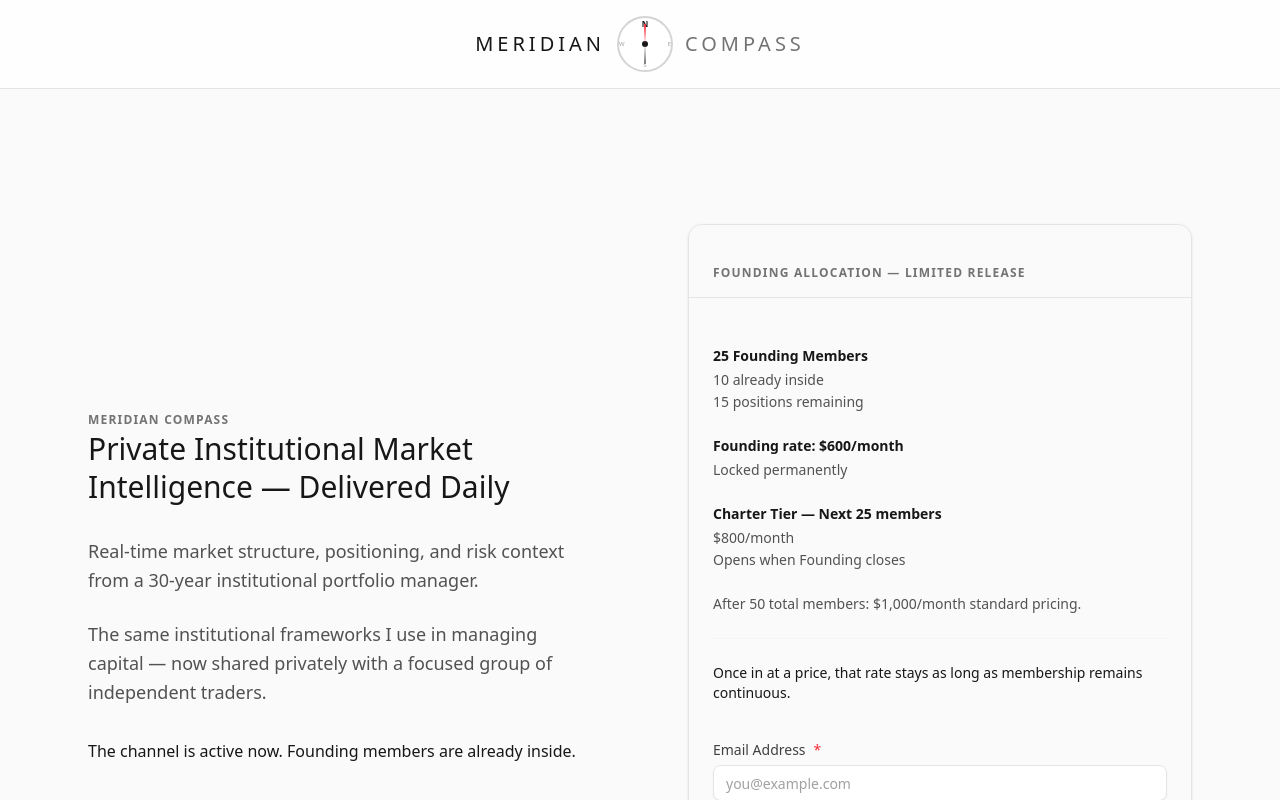
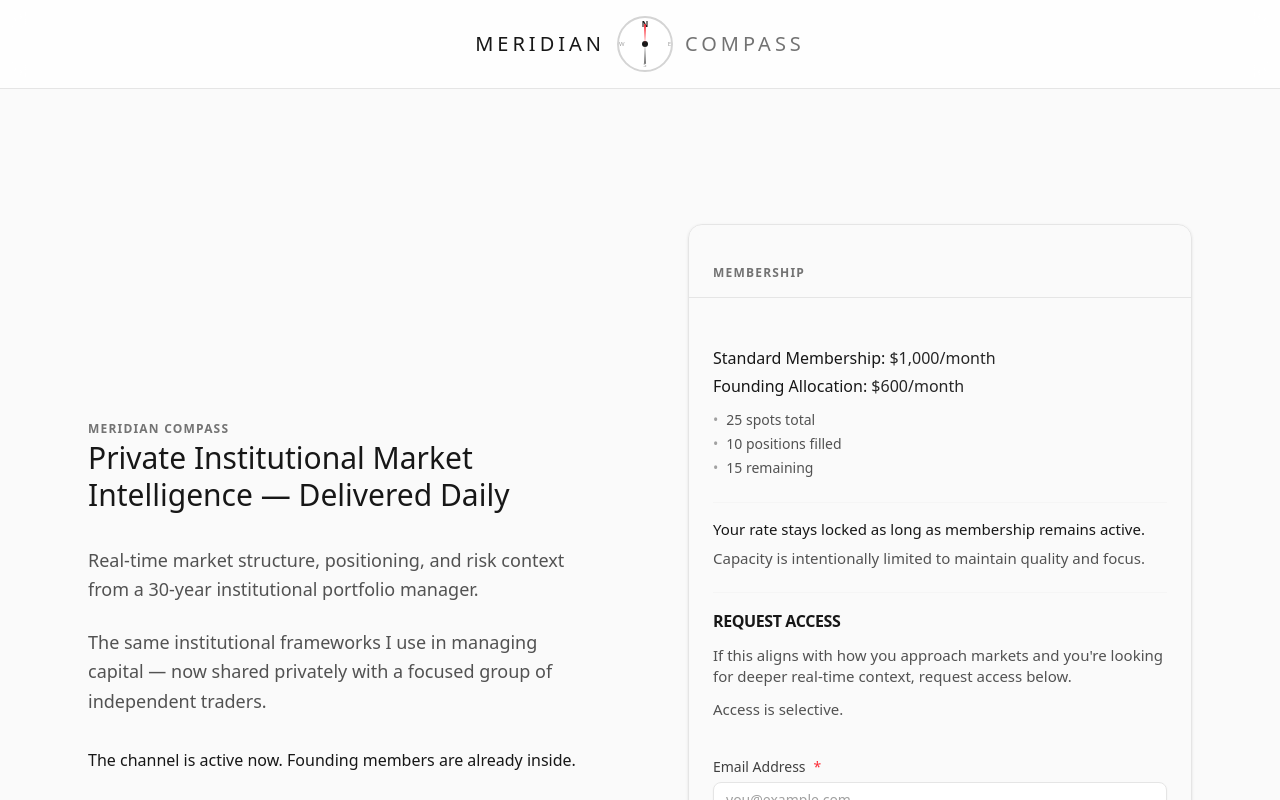
Before and after one commit to apurva670/meridian-early, a Next.js app: page / in a window 1280 px wide. Shown: the top 800 px of the page. Built offline with nearby package versions, Linux system fonts and the light colour scheme; no server answers.

Commit message:
consolidate pricing info into hero section waitlist form and remove bottom membership section

```diff
--- a/src/app/page.tsx
+++ b/src/app/page.tsx
@@ -170,57 +170,6 @@ export default function Home() {
           </div>
         </section>
 
-        {/* Section 7 - Membership */}
-        <section className="w-full bg-[#FAFAFA]">
-          <div className="max-w-4xl mx-auto px-6 py-20 md:py-32">
-            <div className="space-y-12">
-              <h2 className="text-2xl md:text-3xl font-light text-neutral-900">
-                MEMBERSHIP
-              </h2>
-
-              <div className="space-y-6 text-xl text-neutral-900 font-light">
-                <p>
-                  <strong>Standard Membership:</strong> $1,000/month
-                </p>
-                <p>
-                  <strong>Founding Allocation:</strong> $600/month
-                </p>
-
-                <ul className="space-y-2 mt-4 text-neutral-600">
-                  <li className="flex gap-3">
-                    <span className="text-neutral-400">•</span>
-                    <span>25 spots total</span>
-                  </li>
-                  <li className="flex gap-3">
-                    <span className="text-neutral-400">•</span>
-                    <span>10 positions filled</span>
-                  </li>
-                  <li className="flex gap-3">
-                    <span className="text-neutral-400">•</span>
-                    <span>15 remaining</span>
-                  </li>
-                </ul>
-              </div>
-
-              <div className="space-y-4 pt-8 text-xl text-neutral-900 font-light border-t border-neutral-200">
-                <h3 className="text-2xl font-medium text-neutral-900 mb-6">REQUEST ACCESS</h3>
-
-                <p>If this aligns with how you approach markets and you're looking for deeper real-time context, request access below.</p>
-
-                <p>Access is selective.</p>
-              </div>
-
-              <div className="pt-8 max-w-sm">
-                <Link
-                  href="/"
-                  className="w-full py-4 bg-neutral-900 text-white rounded-md hover:bg-black font-medium transition-colors block text-center shadow-sm"
-                >
-                  Request Access
-                </Link>
-              </div>
-            </div>
-          </div>
-        </section>
 
         {/* Section 10 - Disclaimer */}
         <section className="w-full bg-[#FAFAFA] border-t border-neutral-200">
--- a/src/components/waitlist-form.tsx
+++ b/src/components/waitlist-form.tsx
@@ -105,40 +105,43 @@ export function WaitlistForm({ turnstileSiteKey }: WaitlistFormProps) {
         <Card className="w-full max-w-lg border-neutral-200 dark:border-neutral-800 bg-neutral-50/80 dark:bg-neutral-900/50 backdrop-blur-sm shadow-sm">
             <div className="border-b border-neutral-200 px-6 py-4">
                 <h2 className="text-xs font-semibold uppercase tracking-widest text-neutral-500">
-                    FOUNDING ALLOCATION — LIMITED RELEASE
+                    MEMBERSHIP
                 </h2>
             </div>
             <CardContent className="pt-6">
                 <div className="space-y-6 mb-8 text-neutral-800 text-sm">
-                    <div>
-                        <p className="font-semibold text-neutral-900 mb-1">25 Founding Members</p>
-                        <ul className="list-none space-y-0.5 text-neutral-600">
-                            <li>10 already inside</li>
-                            <li>15 positions remaining</li>
+                    <div className="space-y-1 text-base">
+                        <p>
+                            <strong className="text-neutral-900 font-medium">Standard Membership:</strong> $1,000/month
+                        </p>
+                        <p>
+                            <strong className="text-neutral-900 font-medium">Founding Allocation:</strong> $600/month
+                        </p>
+                        <ul className="list-none space-y-1 text-neutral-600 pt-2 text-sm">
+                            <li className="flex gap-2"><span className="text-neutral-400">•</span>25 spots total</li>
+                            <li className="flex gap-2"><span className="text-neutral-400">•</span>10 positions filled</li>
+                            <li className="flex gap-2"><span className="text-neutral-400">•</span>15 remaining</li>
                         </ul>
                     </div>
 
-                    <div>
-                        <p className="font-semibold text-neutral-900 mb-1">Founding rate: $600/month</p>
-                        <ul className="list-none space-y-0.5 text-neutral-600">
-                            <li>Locked permanently</li>
-                        </ul>
+                    <div className="space-y-2 pt-4 border-t border-neutral-100 text-[15px]">
+                        <p className="font-medium text-neutral-900 leading-snug">
+                            Your rate stays locked as long as membership remains active.
+                        </p>
+                        <p className="text-neutral-600 leading-snug">
+                            Capacity is intentionally limited to maintain quality and focus.
+                        </p>
                     </div>
 
-                    <div>
-                        <p className="font-semibold text-neutral-900 mb-1">Charter Tier — Next 25 members</p>
-                        <ul className="list-none space-y-0.5 text-neutral-600">
-                            <li>$800/month</li>
-                            <li>Opens when Founding closes</li>
-                        </ul>
+                    <div className="pt-4 border-t border-neutral-100 space-y-3">
+                        <h3 className="font-semibold text-neutral-900 text-base uppercase tracking-tight">REQUEST ACCESS</h3>
+                        <p className="text-neutral-600 text-[15px] leading-snug">
+                            If this aligns with how you approach markets and you're looking for deeper real-time context, request access below.
+                        </p>
+                        <p className="text-neutral-600 font-medium text-[15px]">
+                            Access is selective.
+                        </p>
                     </div>
-                    <div>
-                        <p className="text-neutral-600">After 50 total members: $1,000/month standard pricing.</p>
-                    </div>
-
-                    <p className="font-medium text-neutral-900 border-t border-neutral-100 pt-6">
-                        Once in at a price, that rate stays as long as membership remains continuous.
-                    </p>
                 </div>
 
                 <div className="pt-2">
```
